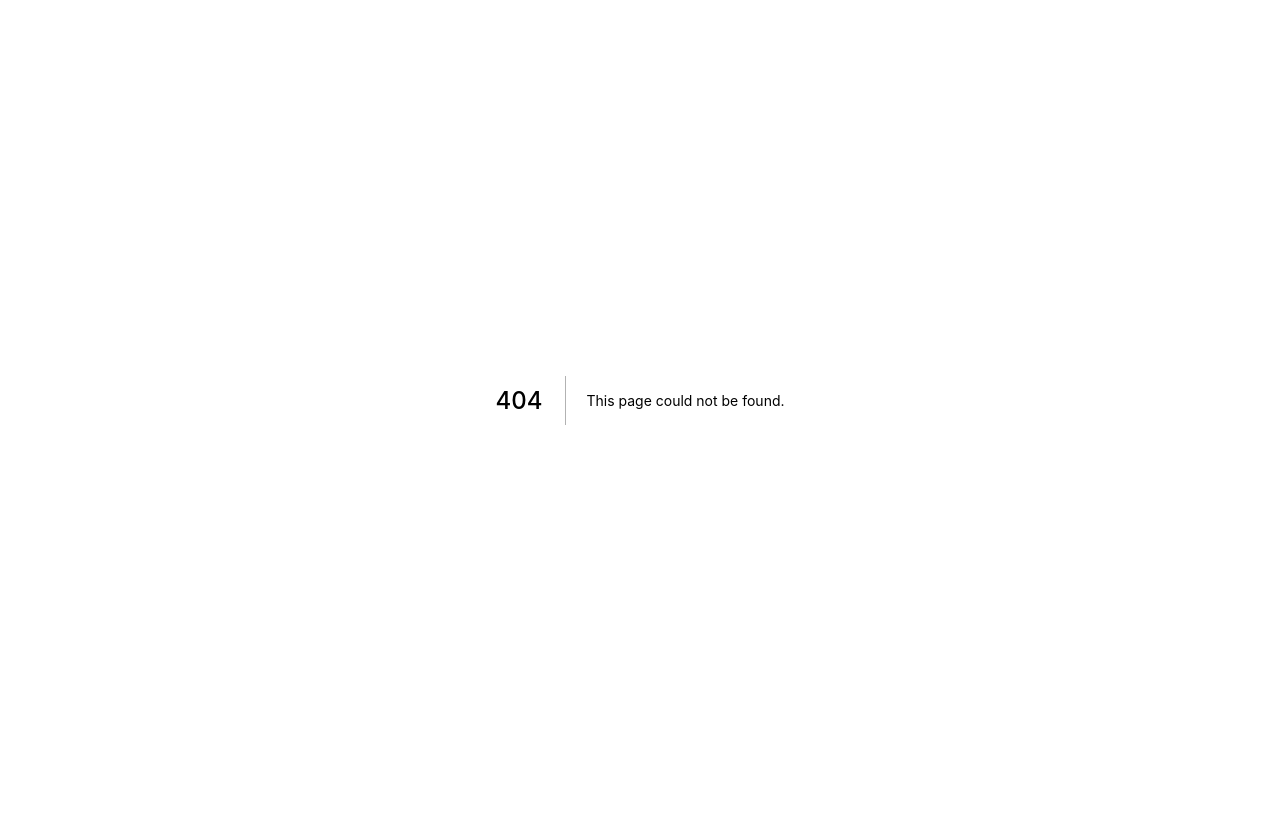
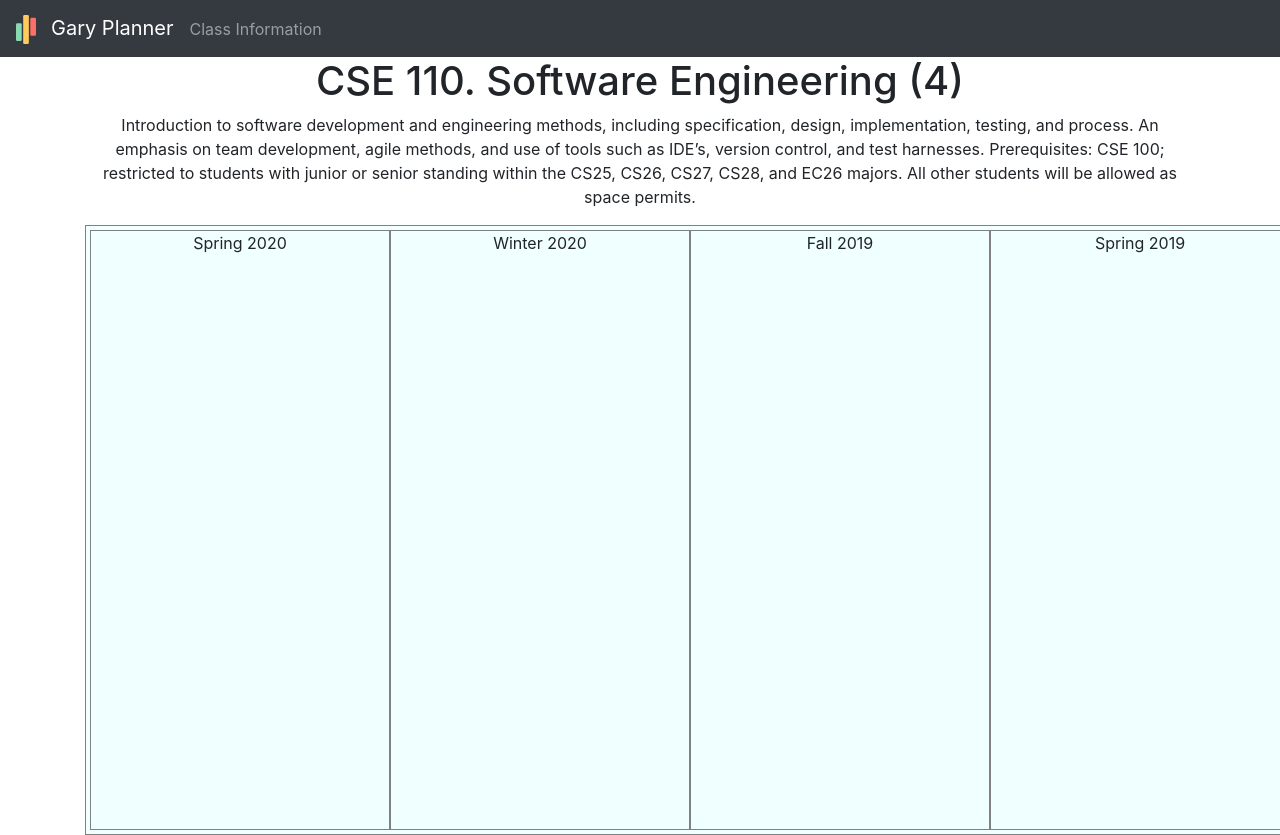
Before and after one commit to YixuanSeanZhou/GaryPlanner, a Next.js app in the folder front-end/: page /class_info in a window 1280 px wide. Before the commit this address had no page. Before the commit the page ends 800 px from the top, so only its background shows below. Built offline with nearby package versions, Linux system fonts and the light colour scheme.

Commit message:
Class-info page

```diff
--- a/front-end/package.json
+++ b/front-end/package.json
@@ -8,10 +8,12 @@
     "start": "next start"
   },
   "dependencies": {
+    "@syncfusion/ej2-react-schedule": "^18.3.47",
     "bootstrap": "^4.5.3",
     "next": "^10.0.1",
     "react": "17.0.1",
     "react-bootstrap": "^1.4.0",
+    "react-bootstrap-table": "^4.3.1",
     "react-dom": "17.0.1"
   }
 }
--- /dev/null
+++ b/front-end/pages/class_info.js
@@ -0,0 +1,39 @@
+import Link from 'next/link'
+import Head from 'next/head'
+// Components
+import { GaryNavbar } from '../components/commonUI';
+import { Navbar, Container, Row, Col } from 'react-bootstrap';
+import 'bootstrap/dist/css/bootstrap.min.css'
+import '../styles/class_info.module.css'
+
+export default function Class_info() {
+    return (
+        <>
+            <Head>
+                <title>Plan</title>
+            </Head>
+
+            <GaryNavbar>
+                <Navbar.Text>
+                   Class Information
+                </Navbar.Text>
+            </GaryNavbar>
+            <Container>
+                <h1 className="text-center">CSE 110. Software Engineering (4)</h1>
+                <p className="text-center">Introduction to software development and engineering methods, including specification, design, implementation, testing, and process. An emphasis on team development, agile methods, and use of tools such as IDE’s, version control, and test harnesses. Prerequisites: CSE 100; restricted to students with junior or senior standing within the CS25, CS26, CS27, CS28, and EC26 majors. All other students will be allowed as space permits.</p>
+
+                <div class="wrapper">
+                <div class="item">Spring 2020</div>
+                <div class="item">Winter 2020</div>
+                <div class="item">Fall 2019</div>
+                <div class="item">Spring 2019</div>
+                <div class="item">Winter 2019</div>
+                <div class="item">Fall 2018</div>
+                <div class="item">Spring 2018</div>
+                <div class="item">Winter 2018</div>
+                <div class="item">Fall 2017</div>
+            </div>
+            </Container>
+        </>
+    )
+}
--- a/front-end/pages/index.js
+++ b/front-end/pages/index.js
@@ -37,6 +37,8 @@ export default function Index() {
                     <li><Link href='/home'><a>Home Page</a></Link></li>
                     <li><Link href='/fourYearPlan'><a>4-Year-Plan Page</a></Link></li>
                     <li><Link href='/userProfile'><a>User Profile Page</a></Link></li>
+                    <li><Link href='/curr_quarter'><a>Current Quarter Schedule</a></Link></li>
+                    <li><Link href='/class_info'><a>Class Information</a></Link></li>
                 </ul>
                 <p>Add the link to more pages here...</p>
 
--- /dev/null
+++ b/front-end/styles/class_info.module.css
@@ -0,0 +1,25 @@
+.page-title {
+    text-align: center;
+    font-weight: 100;
+}
+
+.page-description {
+    border: 1px solid #000;
+    margin: 2px;
+    text-align: center;
+    padding: 30px;
+}
+.wrapper{
+    max-height: 120px;
+    border: 1px solid blue;
+    display: flex;
+    overflow-x: auto;
+}
+
+.wrapper .item{
+    min-width: 110px;
+    height: 200px;
+    line-height: 110px;
+    text-align: center;
+    background-color: azure;
+}
--- a/front-end/styles/globals.css
+++ b/front-end/styles/globals.css
@@ -24,3 +24,23 @@ body {
   width: 100%;
   height: 100%;
 }
+
+div.wrapper {
+  margin: 4px, 4px;
+  padding: 4px;
+  border: 1px solid gray;
+  background-color: azure;
+  width: 1200px;
+  overflow-x: auto;
+  overflow-y: hidden;
+  white-space: nowrap;
+  display: flex;
+}
+
+.item {
+  width: 300px;
+  flex-shrink: 0;
+  text-align: center;
+  height: 600px;
+  border: 1px solid gray;
+}
```
Also changed, not shown: front-end/pages/curr_quarter.js (added, +21 -0 lines), 1 other file (tests, documents, lock files or other folders).
